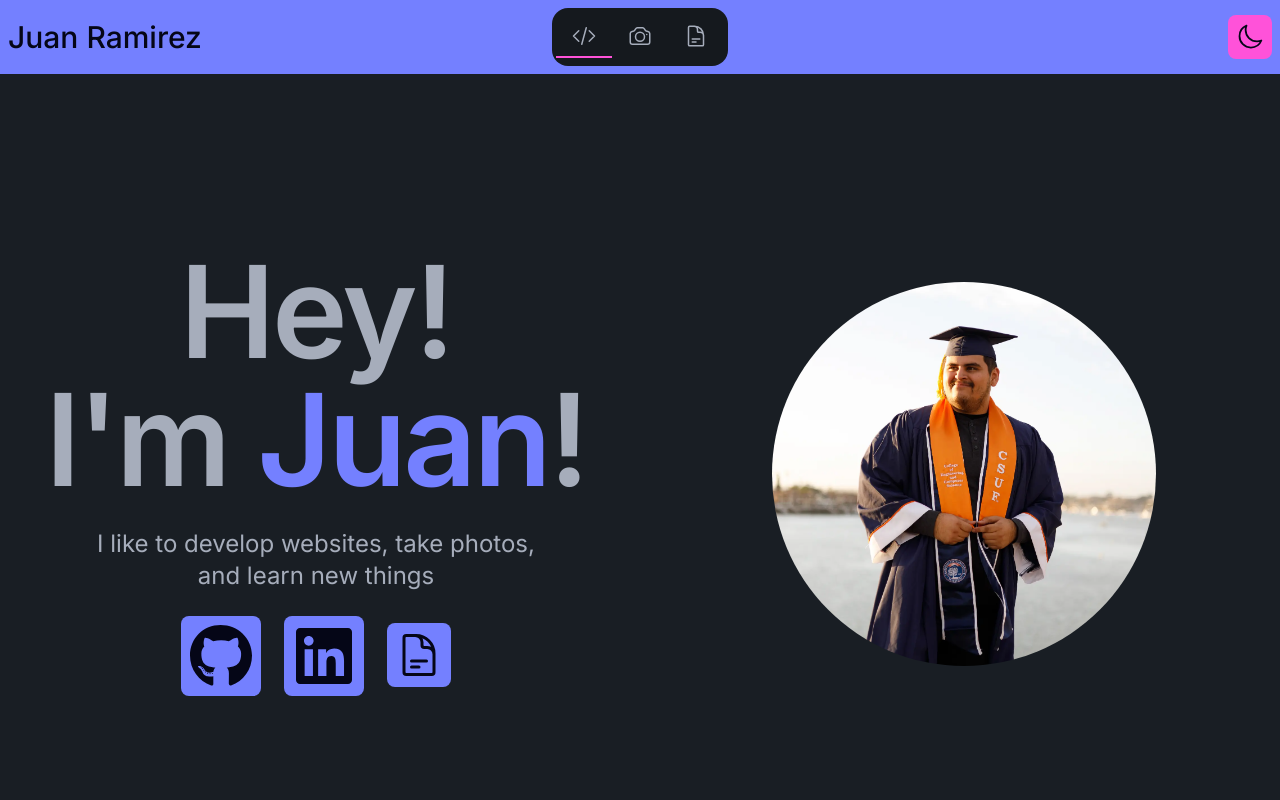
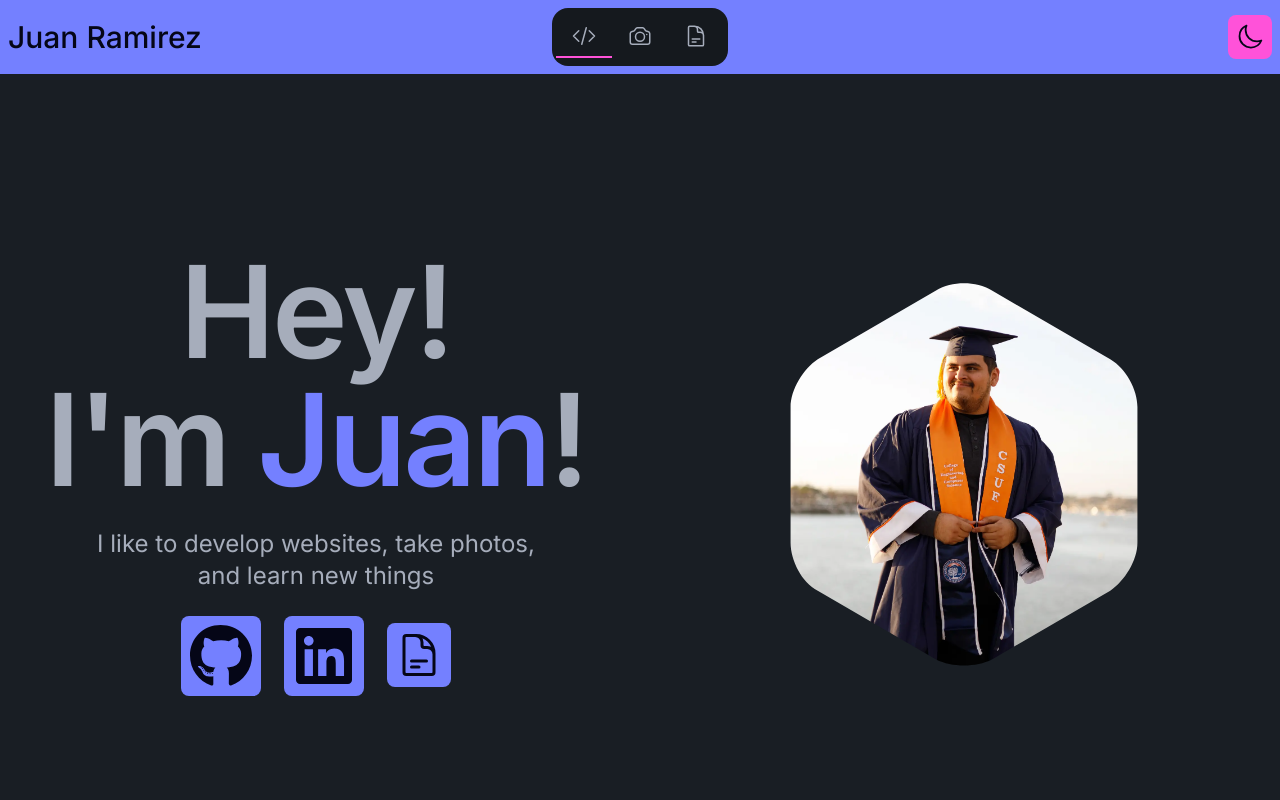
Before and after one commit to JuanRamirez2000/juan-ramirez, a Next.js app: page /developer in a window 1280 px wide. Shown: the top 800 px of the page. Built offline with nearby package versions, Linux system fonts and the light colour scheme.

Commit message:
Masked hero image

```diff
--- a/app/developer/DeveloperHero.tsx
+++ b/app/developer/DeveloperHero.tsx
@@ -59,7 +59,7 @@ export default function DeveloperHero() {
           <div className="relative h-48 w-48 md:h-96 md:w-96">
             <Image
               src={"/assets/hero-content/hero-image.webp"}
-              className="aspect-square object-cover rounded-full"
+              className="aspect-square object-cover  mask mask-hexagon"
               alt="Programming hero icon"
               fill
             />
```
Also changed, not shown: app/_components/Footer.tsx (added).
